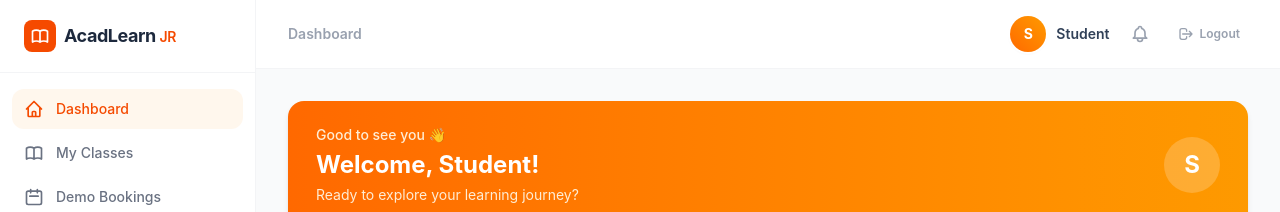
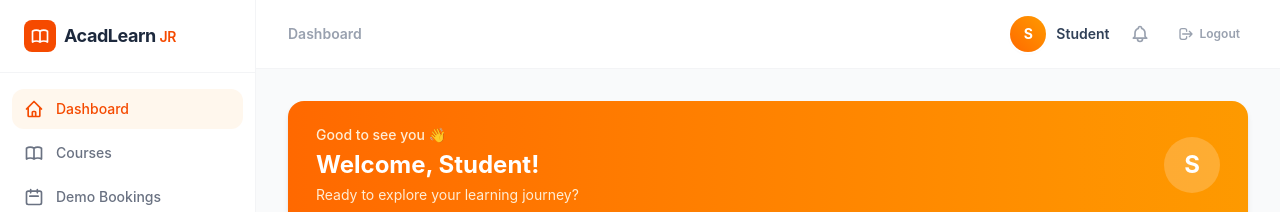
Before and after one commit to PrakharSharma888/acadLearn2.0, a React (Vite) app in the folder client/: page /dashboard/overview in a window 1280 px wide. Shown: the top 212 px of the page. Built offline with nearby package versions, Linux system fonts and the light colour scheme; no server answers.

Commit message:
feat: update label from "My Classes" to "Courses" for consistency across the application; add *.md to .gitignore

```diff
--- a/client/src/dashboard/constants.js
+++ b/client/src/dashboard/constants.js
@@ -22,7 +22,7 @@ export const STATUS_STYLES = {
 // ── Sidebar nav items (labels + keys only — icons live in DashboardSidebar) ──
 export const NAV_ITEMS = [
   { key: "overview", label: "Dashboard", path: "/dashboard/overview" },
-  { key: "classes", label: "My Classes", path: "/dashboard/classes" },
+  { key: "classes", label: "Courses", path: "/dashboard/classes" },
   { key: "bookings", label: "Demo Bookings", path: "/dashboard/bookings" },
   { key: "progress", label: "Progress", path: "/dashboard/progress" },
   { key: "profile", label: "Profile", path: "/dashboard/profile" },
--- a/client/src/pages/JuniorClasses.jsx
+++ b/client/src/pages/JuniorClasses.jsx
@@ -13,7 +13,7 @@ const JuniorClasses = () => {
         >
           ← Back to Junior Home
         </Link>
-        <h1 className="text-4xl font-black text-gray-800 mb-3">My Classes</h1>
+        <h1 className="text-4xl font-black text-gray-800 mb-3">Courses</h1>
         <p className="text-lg md:text-xl text-gray-600">
           Here are the classes you are currently enrolled in. Keep learning!
         </p>
```
Also changed, not shown: 1 other file (tests, documents, lock files or other folders).
